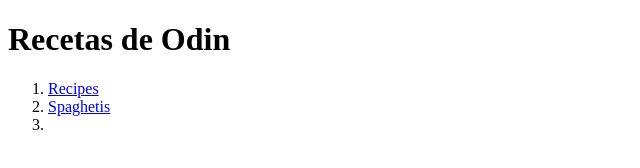
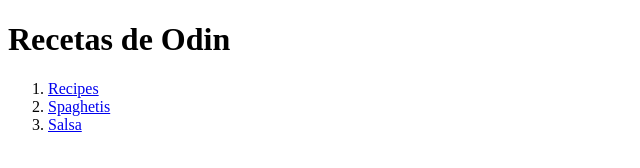
Before and after one commit to chgsenigma45/odin-recipes, a plain HTML site: page index.html in a window 1280 px wide. Shown: the full height of the page, 0-640 px from the left. Drawn offline with Linux system fonts and the light colour scheme.

Commit message:
Edit ../index.html

```diff
--- a/index.html
+++ b/index.html
@@ -17,7 +17,7 @@
         <a href="./recipes/spaghetis.html">Spaghetis</a>
     </li>
     <li>
-        <a href="./recipes/salsa.html"></a>
+        <a href="./recipes/salsa.html">Salsa</a>
     </li>
 
 
```
